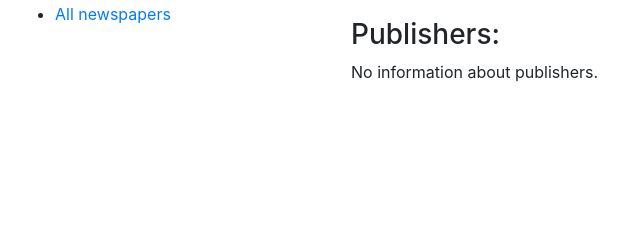
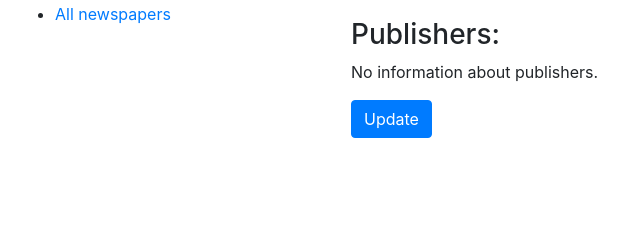
Before and after one commit to yura-push/newspaper-agency, a Django app: template templates/agency/newspaper_detail.html in a window 1280 px wide. Shown: the part 118-358 px from the top of the page, without its empty margins (0-640 px from the left). Run offline with Django 5.2, Linux system fonts and the light colour scheme; the template is opened without the code that fills it, so the values that code supplies are empty.

Commit message:
add update page link in form of button

```diff
--- a/templates/agency/newspaper_detail.html
+++ b/templates/agency/newspaper_detail.html
@@ -14,5 +14,8 @@
       {% empty %}
         <p>No information about publishers.</p>
       {% endfor %}
+    <a href="{% url 'agency:newspaper-update' pk=newspaper.id %}">
+      <input class="btn btn-primary" type="submit" value="Update">
+    </a>
   </div>
 {% endblock %}
```
